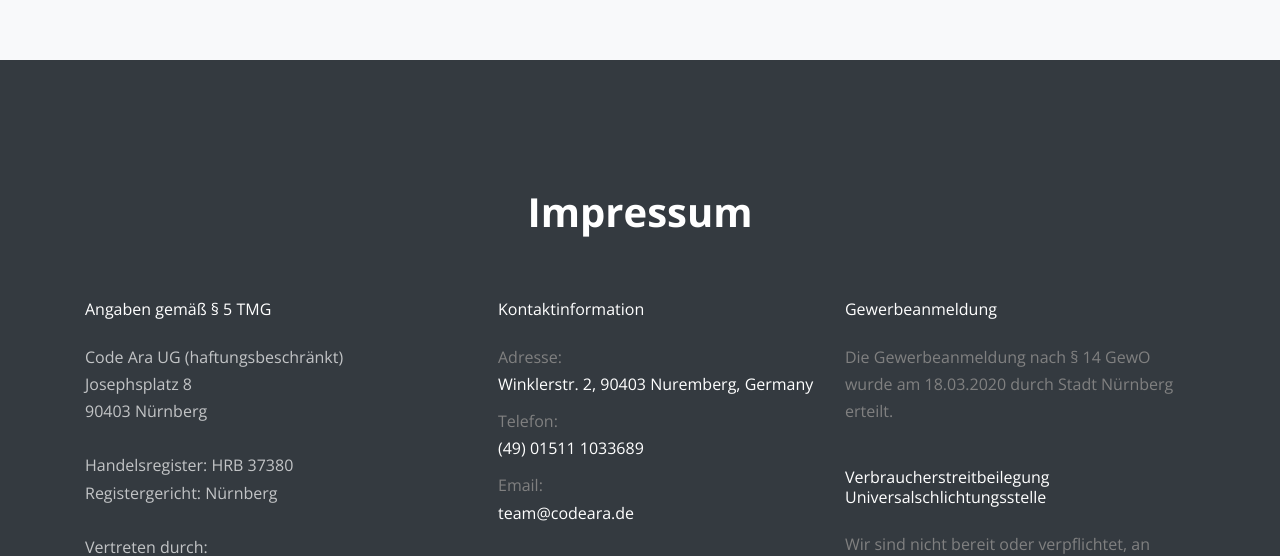
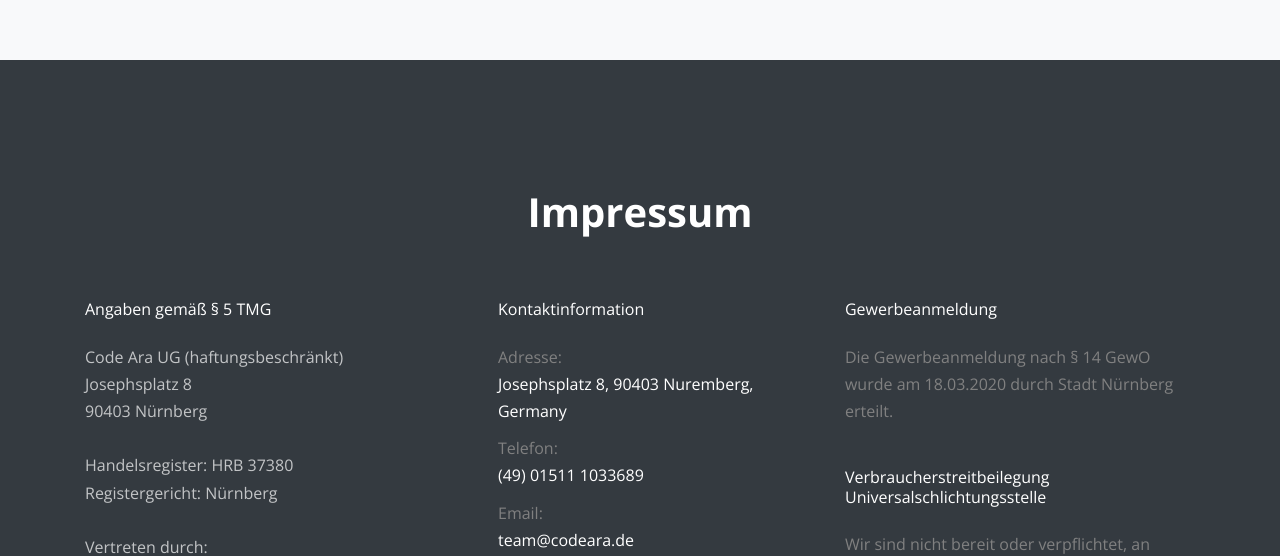
Before and after one commit to luis-bustamante/codeara.github.io, a plain HTML site: page de/index.html in a window 1280 px wide. Shown: the part 5106-5662 px from the top of the page. Drawn offline with nearby package versions, Linux system fonts and the light colour scheme; files whose address does not match are found by name.

Commit message:
new address

```diff
--- a/de/index.html
+++ b/de/index.html
@@ -442,7 +442,7 @@
               <ul class="list-unstyled footer-link">
                 <li class="d-block">
                   <span class="d-block">Adresse:</span>
-                  <span class="text-white">Winklerstr. 2, 90403 Nuremberg, Germany</span>
+                  <span class="text-white">Josephsplatz 8, 90403 Nuremberg, Germany</span>
                 </li>
                 <li class="d-block">
                   <span class="d-block">Telefon:</span><span class="text-white">(49) 01511 1033689</span>
```
